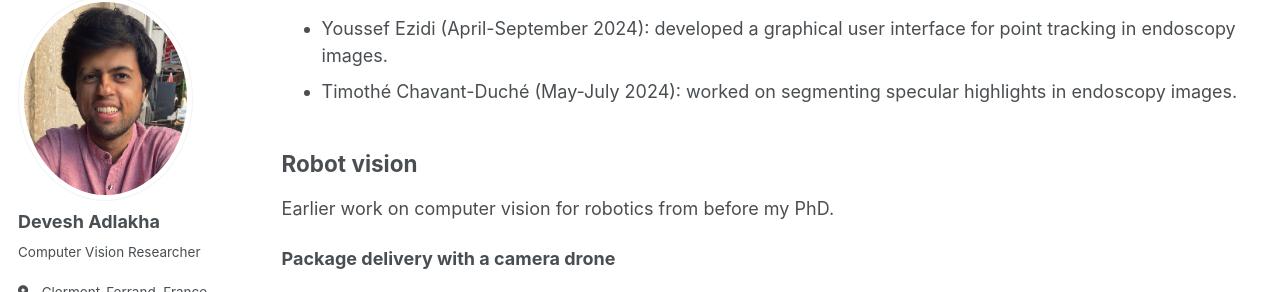
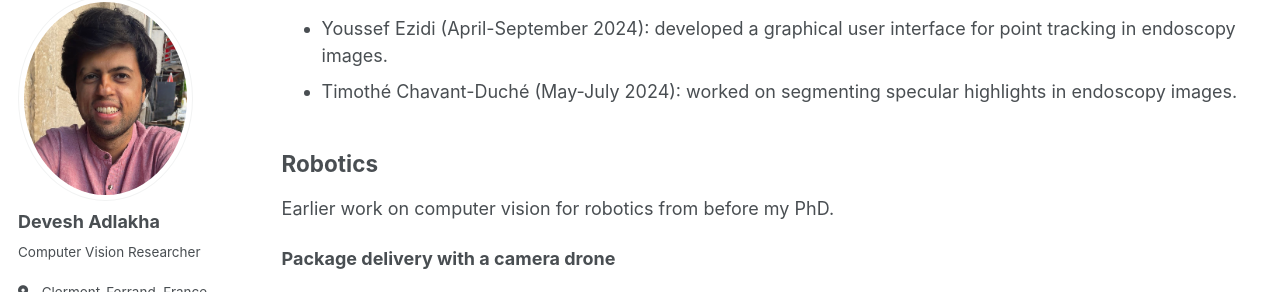
Before and after one commit to devadlakha/devadlakha.github.io, a Jekyll site: the page built from _pages/projects.md, in a window 1280 px wide and 900 px high, scrolled down 1172 px, cut to the strip 110-402 px from the top of the window. Built offline with Jekyll 4.4.1, drawn with Linux system fonts in a browser that asks for light colours; some web fonts are replaced.

Commit message:
Update projects.md

```diff
--- a/_pages/projects.md
+++ b/_pages/projects.md
@@ -32,7 +32,7 @@ I supervised two Master's students at the University of Clermont Auvergne during
 - Timothé Chavant-Duché (May-July 2024): worked on segmenting specular highlights in endoscopy images.
 
 
-## Robot vision
+## Robotics
 
 Earlier work on computer vision for robotics from before my PhD.
 
```
